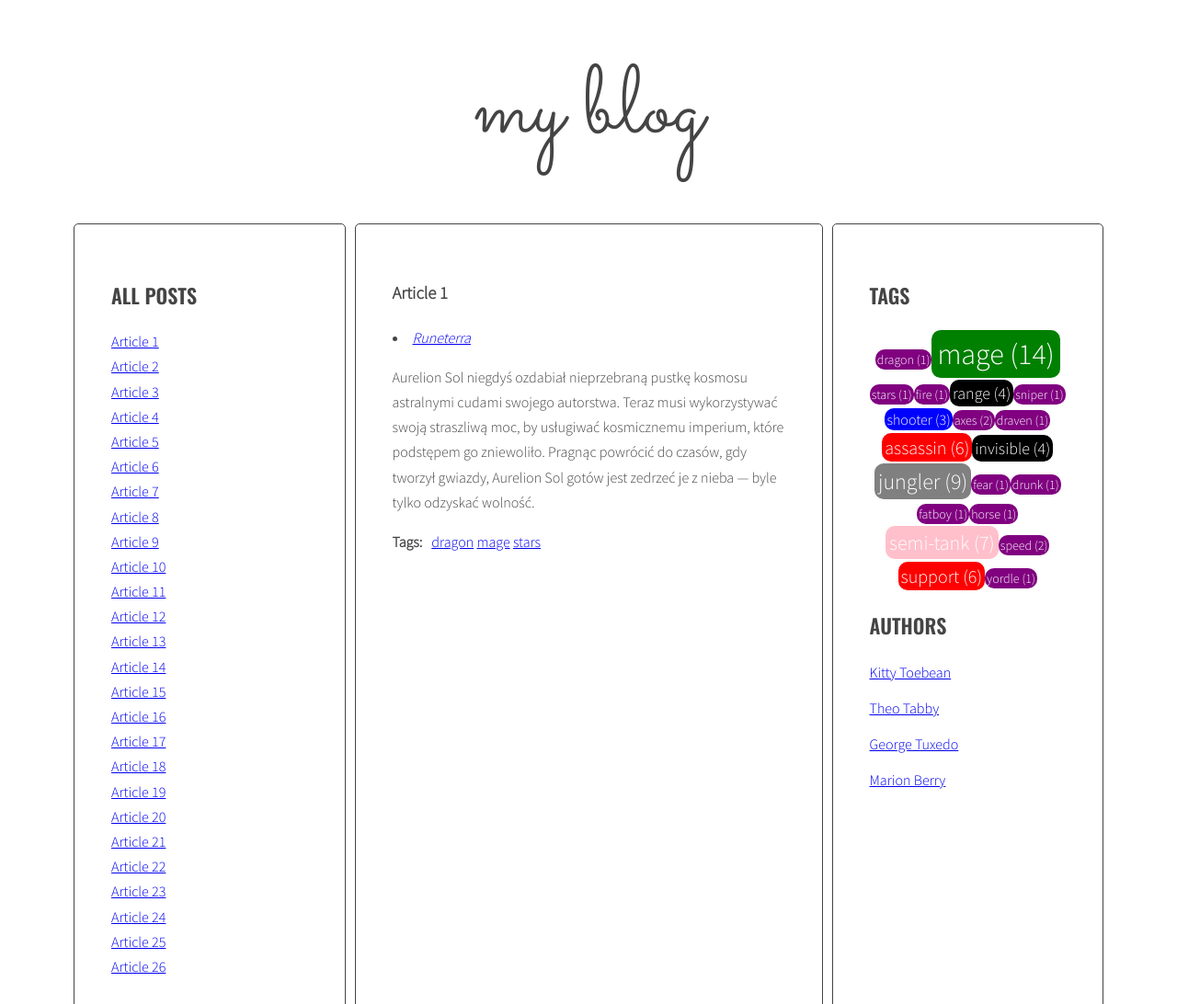
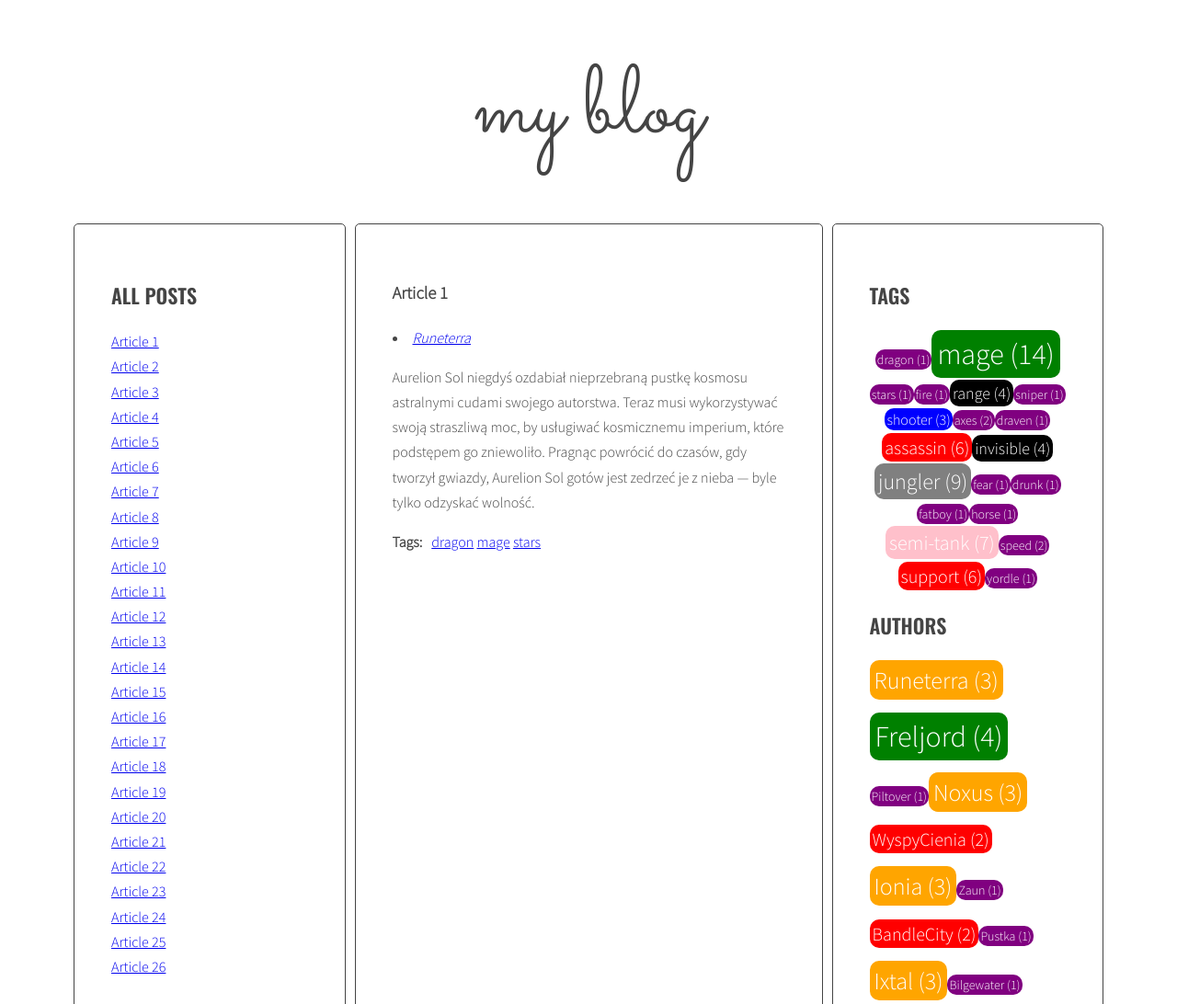
Before and after one commit to Kraianeczek/Baza-ligii, a website: page index.html in a window 1280 px wide. Shown: the top 1092 px of the page at 92% size. Drawn offline with nearby package versions, Linux system fonts and the light colour scheme.

Commit message:
add authors on right

```diff
--- a/css/style.css
+++ b/css/style.css
@@ -110,11 +110,11 @@ body {
   text-align: center;
 }
 
-.sidebar .tags li {
+.sidebar .tags li, .authors li {
   display: inline-block;
 }
 
-.sidebar .tags a {
+.sidebar .tags a, .authors a {
   color: white;
   border-radius: 10px;
   text-decoration: none;
--- a/js/script.js
+++ b/js/script.js
@@ -6,6 +6,7 @@ optTitleSelector = '.post-title',
 optArticleTagsSelector = '.post-tags .list',
 optArticleAuthorSelector = '.post-author',
 optTagsListSelector = '.tags',
+optAuthorsListSelector = '.authors',
 optCloudClassCount = '10',
 optCloudClassPrefix = 'tag-size-';
 
@@ -161,6 +162,7 @@ addClickListenersToTags();
 /*************************************************************************************************** TWORZENIE AUTORÓW **************************************************************************/
 
 function generateAuthors() {
+  let allAuthors = {};
   const articles = document.querySelectorAll(optArticleSelector);
 
   for (let article of articles) {
@@ -168,10 +170,59 @@ function generateAuthors() {
     const author = article.getAttribute('data-author');
     console.log('author: ', author);
     const linkHTML = '<li><a href="#author-' + author + '">' + author + '</a></li>';
+    if (!allAuthors.hasOwnProperty(author)) {
+      allAuthors[author] = 1;
+    } else {
+      allAuthors[author]++;
+    }
     authorWrapper.innerHTML = linkHTML;
   }
+  const authorList = document.querySelector(optAuthorsListSelector);
+
+  const authorParams = calculateAuthorsParams(allAuthors);
+
+  let allAuthorsHTML = '';
+  for (let author in allAuthors) {
+    allAuthorsHTML += '<li><a class="' + calculateAuthorsClass(allAuthors[author], authorParams) + '" href="#author-' + author + '"><span>' + author + ' (' + allAuthors[author] + ') ' + '</span></a></li>';
+  }
+  authorList.innerHTML = allAuthorsHTML;
 }
 generateAuthors();
+
+// function generateTags() {
+
+//   let allTags = {};
+//   const articles = document.querySelectorAll(optArticleSelector);
+
+//   for (let article of articles) {
+//     const tagsWrapper = article.querySelector(optArticleTagsSelector);
+//     let html ='';
+//     const tagsAttribute = article.getAttribute('data-tags');
+//     const tags = tagsAttribute.split(' ');
+//     for (let tag of tags) {
+//       const linkHTML = '<li><a href="#tag-' + tag + '">' + tag + '</a></li>';
+//       html += linkHTML + ' ';
+
+//       if(!allTags.hasOwnProperty(tag)) {           // sprawdzamy czy alltags NIE ma w sobie taga
+//         allTags[tag] = 1;                          // jeśli nie to ustawiamy go na 1
+//       } else {                                     // w przeciwnym wypadku
+//         allTags[tag]++;                            // zwiększamy owy tag o 1
+//       }
+//     }
+//     tagsWrapper.innerHTML = html;
+//   }
+//   const tagList = document.querySelector(optTagsListSelector);
+
+//   const tagsParams = calculateTagsParams(allTags);
+//   console.log('tagsParams: ', tagsParams);
+
+//   let allTagsHTML = '';
+//   for (let tag in allTags) {
+//     allTagsHTML += '<li><a class="' + calculateTagsClass(allTags[tag], tagsParams) + '" href="#tag-' + tag + '"><span>' + tag + ' (' + allTags[tag] + ') ' + '</span></a></li>';
+//   }
+//   tagList.innerHTML = allTagsHTML;
+// }
+// generateTags();
 
 function authorClickHandler(event) {
   event.preventDefault();
@@ -197,3 +248,28 @@ function addClickListenersToAuthors() {
   }
 }
 addClickListenersToAuthors();
+
+/********************************************************************************************** ZLICZANIE AUTORÓW *********************************************************************************/
+
+function calculateAuthorsClass(count, params) {
+  const normalizedCount = count - params.min;
+  const normalizedMax = params.max - params.min;
+  const percentage = normalizedCount / normalizedMax;
+  const classNumber = Math.floor( percentage * (optCloudClassCount - 1) + 1);
+  const number = optCloudClassPrefix + classNumber;
+  return number;
+}
+
+
+function calculateAuthorsParams(authors) {
+  const params = {max: 0, min: 99999999};
+  for (let author in authors) {
+    if(authors[author] > params.max) {
+      params.max = authors[author];
+    } else if (authors[author] < params.min){
+      params.min = authors[author];
+    }
+    console.log(author + 'is used' + authors[author] + ' times');
+  }
+  return params;
+}
```
